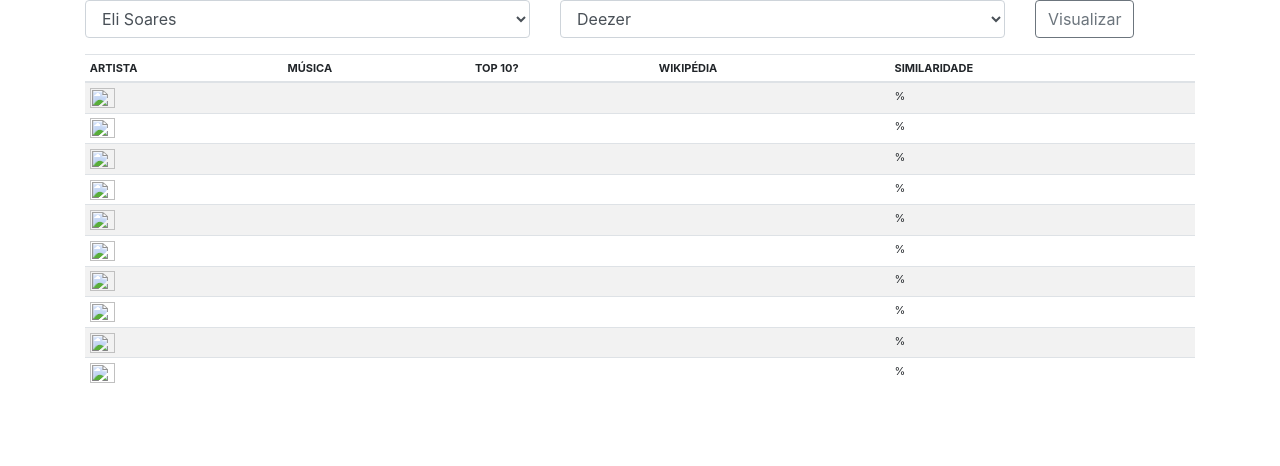
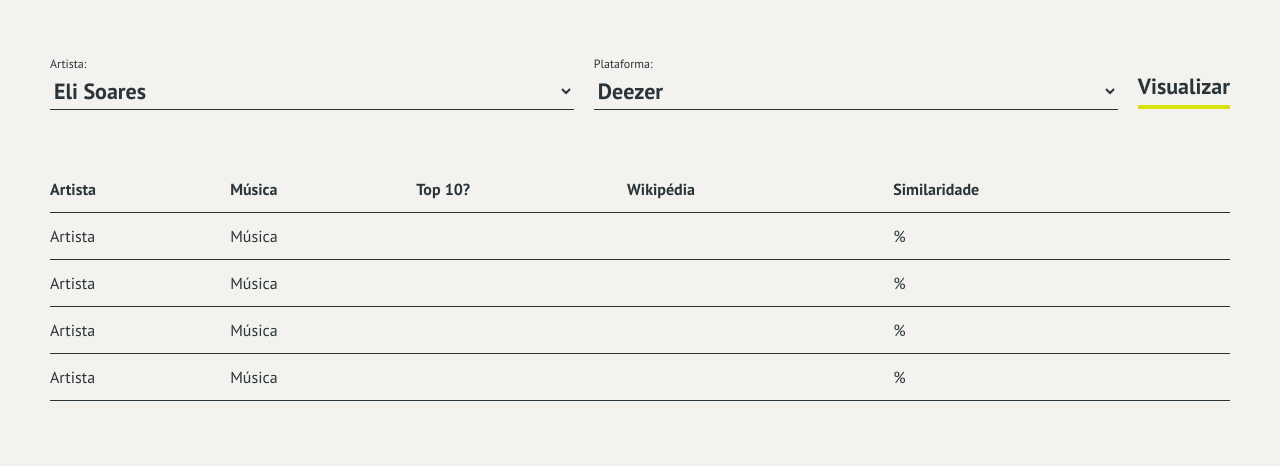
Before and after one commit to internetlab-br/algoRitmos, a Flask app: template algoRitmosapp/templates/index.html in a window 1280 px wide. Shown: the top 466 px of the page. Run offline with Flask 3, Linux system fonts and the light colour scheme; the template is opened without the code that fills it, so the values that code supplies are empty; some libraries are stand-ins or nearby versions.

Commit message:
atonal changes

```diff
--- a/algoRitmosapp/templates/index.html
+++ b/algoRitmosapp/templates/index.html
@@ -17,6 +17,7 @@
             document.getElementById("loading").style.display = 'inline-block';
         }
     </script>
+    <link rel="stylesheet" href="style.css">
     <style>
           .loader{
                 text-align:center;
@@ -33,12 +34,13 @@
     <![endif]-->
   </head>
   <body>
-    <div id="content" class="container">
+    <div id="content" class="algoritmo">
 
-    <form action="/handle_form/" method="POST">
-        <div class="row">
-            <div class="col-sm-5">
-                <div class="form-group">
+    <form action="/handle_form/" method="POST" class="algoritmo__form">
+        <div class="algoritmo__form__row">
+            <div class="algoritmo__form__col">
+                <div class="form-group algoritmo__select">
+                  <span class="algoritmo__select-head">Artista:</span>
                         <select class="form-control" name="s_artists" aria-label="Artistas">
                           <option value="elisoares" {% if s_artist == 'elisoares' %} selected {% endif %} >Eli Soares</option>
                           <option value="alinebarros" {% if s_artist == 'alinebarros' %} selected {% endif %}>Aline Barros</option>
@@ -56,16 +58,17 @@
                         </select>
                 </div>
             </div>
-            <div class="col-sm-5">
-                <div class="form-group">
+            <div class="algoritmo__form__col">
+                <div class="form-group algoritmo__select">
+                  <span class="algoritmo__select-head">Plataforma:</span>
                         <select class="form-control" name="s_platforms" aria-label="Plataforma">
                           <option value="deezer" {% if s_platform == 'deezer' %} selected {% endif %}>Deezer</option>
                           <option value="spotify" {% if s_platform == 'spotify' %} selected {% endif %}>Spotify</option>
                         </select>
                 </div>
             </div>
-            <div class="col-sm-2">
-                <div class="form-group">
+            <div class="algoritmo__form__btn">
+                <div class="form-group algoritmo__btn">
                     <button type="submit" class="btn btn-outline-secondary" onclick="carregando();">Visualizar</button>
                 </div>
             </div>
@@ -73,28 +76,56 @@
     </form>
     <!--music data-->
     <div class="row">
-      <div class="table-responsive col-md-12">
-        <table class="table table-striped table-sm" style="font-size: 11px;">
+      <div class="table-responsive algoritmo__table col-md-12">
+        <table class="table">
             <thead>
               <tr>
-                <th colspan ="2">ARTISTA</th>
-                <th>MÚSICA</th>
-                <th>TOP 10?</th>
-                <th>WIKIPÉDIA</th>
-                <th>SIMILARIDADE</th>
+                <th>Artista</th>
+                <th>Música</th>
+                <th>Top 10?</th>
+                <th>Wikipédia</th>
+                <th>Similaridade</th>
               </tr>
             </thead>
             <tbody>
-              {% for i in range(0, 10) %}
               <tr>
-                <td><img height="20" width="25" src="{{lista_artistas_pic[i]}}"></td>
-                <td><a style="color: black" href="{{lista_link_artista [i]}}" target="_blank" class="text-decoration-none">{{ lista_artistas[i] }}</a></td>
-                <td><a style="color: black" href="{{lista_link_track [i]}}" target="_blank" class="text-decoration-none">{{ lista_musicas[i] }}</a></td>
-                <td>{{ lista_top10[i] }}</td>
-                <td><a href="{{ lista_links[i] }}" {% if lista_sims[i] == '-' %} class="text-danger" {% endif %} target="_blank">{{ lista_links_label[i] }}</a></td>
-                <td>{{ lista_sims[i] }}{% if lista_sims[i] != '-' %}% {% endif %}</td>
+                <td data-head="Artista"><a href="{{lista_link_artista [i]}}" target="_blank" class="text-decoration-none">Artista</a></td>
+                <td data-head="Música"><a href="{{lista_link_track [i]}}" target="_blank" class="text-decoration-none">Música</a></td>
+                <td data-head="Top 10?">{{ lista_top10[i] }}</td>
+                <td data-head="Wikipédia"><a href="{{ lista_links[i] }}" {% if lista_sims[i] == '-' %} class="text-danger" {% endif %} target="_blank">{{ lista_links_label[i] }}</a></td>
+                <td data-head="Similaridade">{{ lista_sims[i] }}{% if lista_sims[i] != '-' %}% {% endif %}</td>
               </tr>
-              {% endfor %}
+              <tr>
+                <td data-head="Artista"><a href="{{lista_link_artista [i]}}" target="_blank" class="text-decoration-none">Artista</a></td>
+                <td data-head="Música"><a href="{{lista_link_track [i]}}" target="_blank" class="text-decoration-none">Música</a></td>
+                <td data-head="Top 10?">{{ lista_top10[i] }}</td>
+                <td data-head="Wikipédia"><a href="{{ lista_links[i] }}" {% if lista_sims[i] == '-' %} class="text-danger" {% endif %} target="_blank">{{ lista_links_label[i] }}</a></td>
+                <td data-head="Similaridade">{{ lista_sims[i] }}{% if lista_sims[i] != '-' %}% {% endif %}</td>
+              </tr>
+              <tr>
+                <td data-head="Artista"><a href="{{lista_link_artista [i]}}" target="_blank" class="text-decoration-none">Artista</a></td>
+                <td data-head="Música"><a href="{{lista_link_track [i]}}" target="_blank" class="text-decoration-none">Música</a></td>
+                <td data-head="Top 10?">{{ lista_top10[i] }}</td>
+                <td data-head="Wikipédia"><a href="{{ lista_links[i] }}" {% if lista_sims[i] == '-' %} class="text-danger" {% endif %} target="_blank">{{ lista_links_label[i] }}</a></td>
+                <td data-head="Similaridade">{{ lista_sims[i] }}{% if lista_sims[i] != '-' %}% {% endif %}</td>
+              </tr>
+              <tr>
+                <td data-head="Artista"><a href="{{lista_link_artista [i]}}" target="_blank" class="text-decoration-none">Artista</a></td>
+                <td data-head="Música"><a href="{{lista_link_track [i]}}" target="_blank" class="text-decoration-none">Música</a></td>
+                <td data-head="Top 10?">{{ lista_top10[i] }}</td>
+                <td data-head="Wikipédia"><a href="{{ lista_links[i] }}" {% if lista_sims[i] == '-' %} class="text-danger" {% endif %} target="_blank">{{ lista_links_label[i] }}</a></td>
+                <td data-head="Similaridade">{{ lista_sims[i] }}{% if lista_sims[i] != '-' %}% {% endif %}</td>
+              </tr>
+              <!-- {% for i in range(0, 10) %}
+              <tr>
+                <td data-head="Artista"><a href="{{lista_link_artista [i]}}" target="_blank" class="text-decoration-none">{{ lista_artistas[i] }}</a></td>
+                <td data-head="Música"><a href="{{lista_link_track [i]}}" target="_blank" class="text-decoration-none">{{ lista_musicas[i] }}</a></td>
+                <td data-head="Top 10?">{{ lista_top10[i] }}</td>
+                <td data-head="Wikipédia"><a href="{{ lista_links[i] }}" {% if lista_sims[i] == '-' %} class="text-danger" {% endif %} target="_blank">{{ lista_links_label[i] }}</a></td>
+                <td data-head="Similaridade">{{ lista_sims[i] }}{% if lista_sims[i] != '-' %}% {% endif %}</td>
+              </tr>
+              {% endfor %} -->
+
             </tbody>
         </table>
       </div>
--- /dev/null
+++ b/algoRitmosapp/templates/style.css
@@ -0,0 +1,187 @@
+@import url('https://fonts.googleapis.com/css2?family=PT+Sans:ital,wght@0,400%3B0,700%3B1,400%3B1,700&family=PT+Serif:ital,wght@0,400%3B0,700%3B1,400%3B1,700&display=swap');
+
+body {
+  background-color: #F3F2EE;
+  font-family: 'PT Sans', sans-serif;
+  color: #29353A;
+
+  --color-pedra: #29353A;
+  --color-lima: #D8E20E;
+  --color-pink: #F9389D;
+  --break-m: 768px;
+}
+
+.algoritmo {
+  max-width: 1296px;
+  padding: 50px;
+}
+
+.algoritmo__select-head {
+  font-size: .75rem;
+  line-height: 1;
+}
+
+.algoritmo__form {
+  margin-bottom: 40px;
+}
+
+.algoritmo__form__row {
+  display: flex;
+  margin-left: -10px;
+  margin-right: -10px;
+}
+
+.algoritmo__form__col {
+  flex: 1;
+  padding: 0 10px;
+}
+
+.algoritmo__form__col {
+  flex: 1;
+  padding: 0 10px;
+}
+
+.algoritmo__form__btn {
+  padding: 0 10px;
+}
+
+.algoritmo__select {
+  border-bottom: 1px solid var(--color-pedra);
+}
+
+.algoritmo__select select {
+  height: 35px;
+  border: none;
+  outline: 0;
+  background-color: transparent;
+  padding: 0;
+  font-size: 1.375rem;
+  line-height: 1;
+  font-weight: 700;
+  color: var(--color-pedra);
+}
+
+.algoritmo__select select:focus {
+  border: none;
+  outline: 0;
+  background-color: transparent;
+  padding: 0;
+  box-shadow: none;
+}
+
+.algoritmo__btn {
+  margin-top: 25px;
+  margin-bottom: 0;
+}
+
+.algoritmo__btn button {
+  font-size: 1.375rem;
+  line-height: 1;
+  font-weight: 700;
+  color: var(--color-pedra);
+  border: none;
+  padding: 0;
+  padding-bottom: 8px;
+  border-bottom: 4px solid var(--color-lima);
+  border-radius: 0;
+}
+
+.algoritmo__btn button:hover {
+  background-color: transparent;
+  color: var(--color-pedra);
+}
+
+.algoritmo__table {
+}
+.algoritmo__table .table {
+  width: 100%;
+}
+
+.algoritmo__table .table thead th {
+  font-size: 1rem;
+  line-height: 1.125;
+  color: var(--color-pedra);
+  text-transform: none;
+  border: none;
+  border-bottom: 1px solid var(--color-pedra);
+  padding: 14px 0;
+}
+
+.algoritmo__table .table tr td {
+  font-size: 1rem;
+  line-height: 1.125;
+  color: var(--color-pedra);
+  border: none;
+  border-bottom: 1px solid var(--color-pedra);
+  padding: 14px 0;
+}
+
+.algoritmo__table .table tr td a {
+  color: var(--color-pedra);
+  transition: .3s;
+}
+
+.algoritmo__table .table tr td:nth-child(4) a {
+  box-shadow: inset 0 0 0 #F3F2EE, inset 0 -6px 0 var(--color-lima);
+}
+
+.algoritmo__table .table tr td a.text-danger {
+  box-shadow: inset 0 0 0 #F3F2EE, inset 0 -6px 0 var(--color-pink);
+  color: var(--color-pedra)!important;
+  transition: .3s;
+}
+
+.algoritmo__table .table tr td a:hover {
+  text-decoration: none;
+  opacity: 1;
+  color: black;
+  box-shadow: inset 0 0 0 #F3F2EE, inset 0 -3px 0 var(--color-lima);
+}
+
+.algoritmo__table .table tr td a.text-danger:hover {
+  text-decoration: none;
+  opacity: 1;
+  color: black;
+  color: black!important;
+  box-shadow: inset 0 0 0 #F3F2EE, inset 0 -3px 0 var(--color-pink);
+  transition: .3s;
+}
+
+.algoritmo__table .table tr td a:hover {
+  opacity: 0.7;
+}
+
+@media screen and (max-width: 768px) {
+  .algoritmo__form__row {
+    flex-direction: column;
+    justify-content: flex-start;
+  }
+
+  .algoritmo__table .table thead {
+    display: none;
+  }
+
+  .algoritmo__table .table tr {
+    display: block;
+    padding: 10px 0;
+    border-bottom: 1px solid var(--color-pedra);
+  }
+
+  .algoritmo__table .table tr:first-child {
+    border-top: 1px solid var(--color-pedra);
+  }
+
+  .algoritmo__table .table tr td {
+    display: block;
+    border-bottom: none;
+    display: flex;
+    padding: 10px 0;
+  }
+
+  .algoritmo__table .table tr td::before {
+    content: attr(data-head);
+    font-weight: 700;
+    display: block;
+    min-width: 130px;
+  }
+}
```
Also changed, not shown: algoRitmoschartapp/templates/index.html (+31 -32 lines), algoRitmoschartapp/templates/style.css (added, +201 -0 lines).
